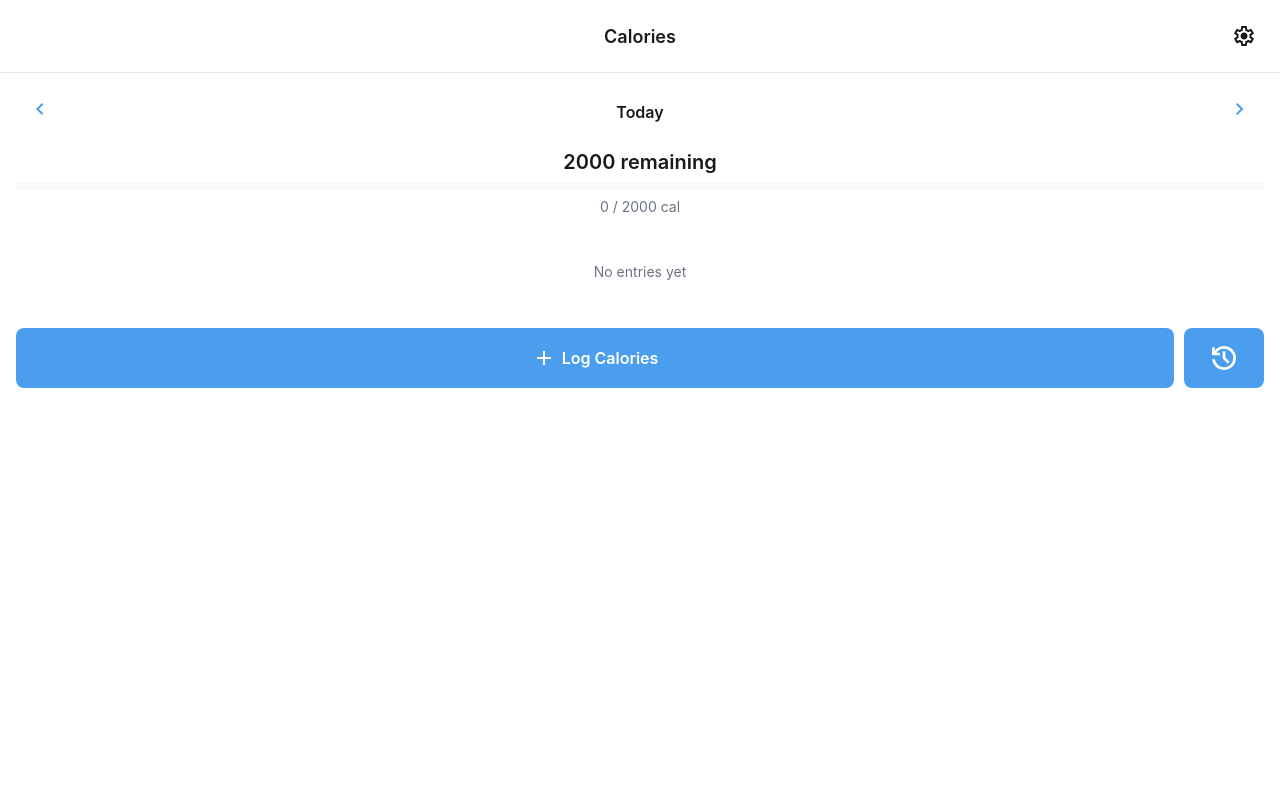
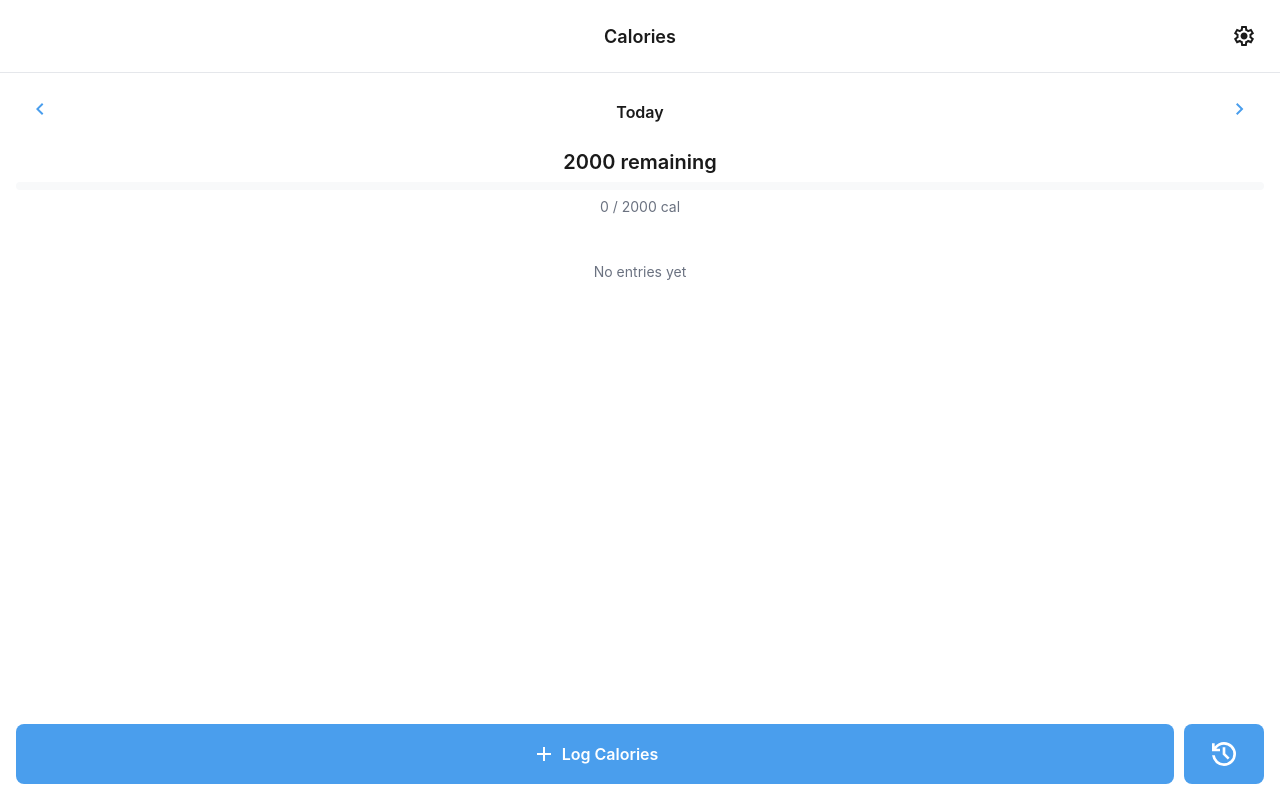
Before and after one commit to DaveRendell/simple-calorie-counter, a React (Vite) app: page / in a window 1280 px wide. Built offline with nearby package versions, Linux system fonts and the light colour scheme.

Commit message:
Fix sticky ui elements

```diff
--- a/src/components/Header.css
+++ b/src/components/Header.css
@@ -1,9 +1,13 @@
 .header {
+  position: sticky;
+  top: 0;
+  z-index: 10;
   display: flex;
   align-items: center;
   justify-content: space-between;
   padding: 16px;
   border-bottom: 1px solid var(--color-border);
+  background: var(--color-bg);
 }
 
 .header-title {
--- a/src/index.css
+++ b/src/index.css
@@ -75,6 +75,9 @@ body {
 
 .page-transition {
   animation: page-enter 150ms ease-out;
+  flex: 1;
+  display: flex;
+  flex-direction: column;
 }
 
 input[type="number"],
```
